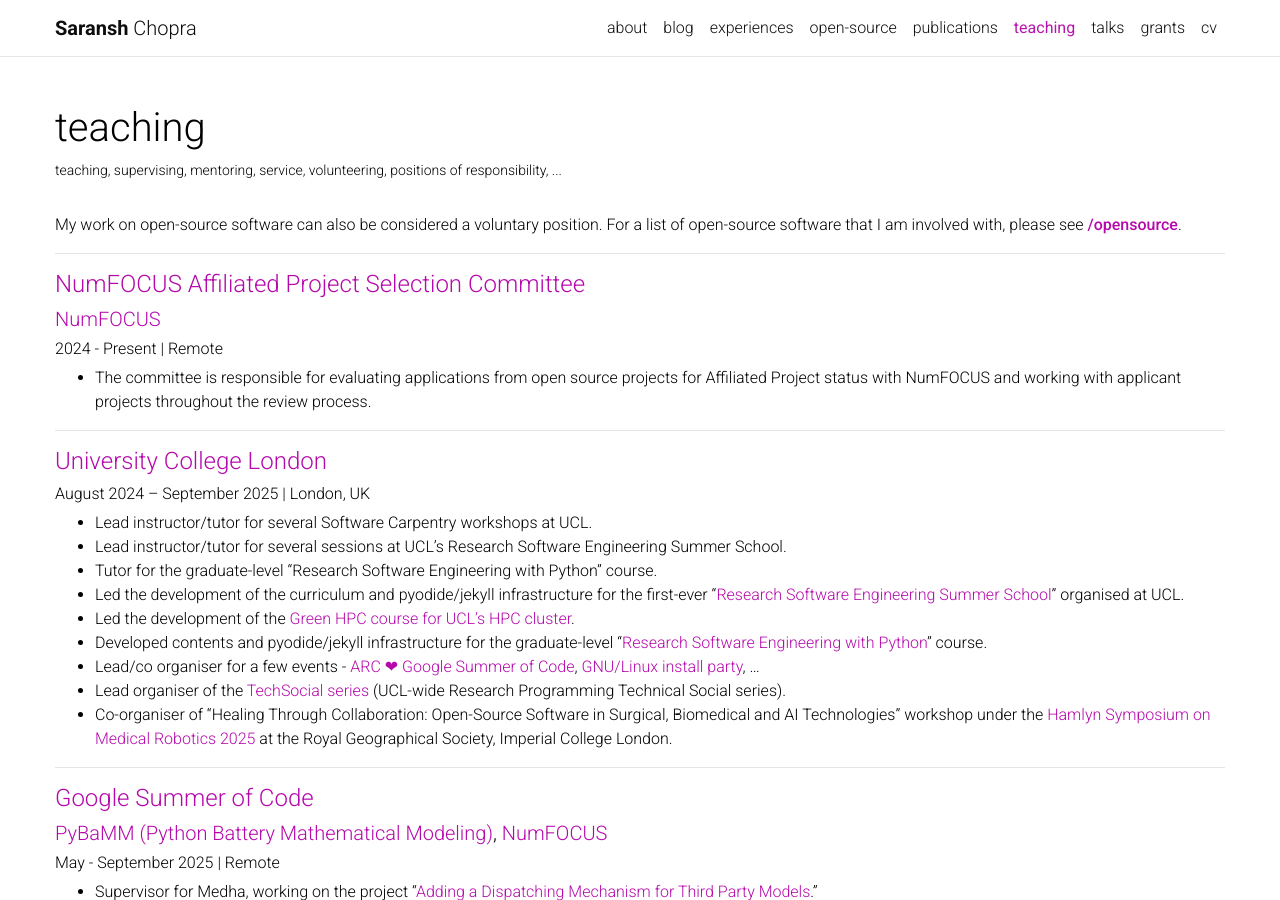
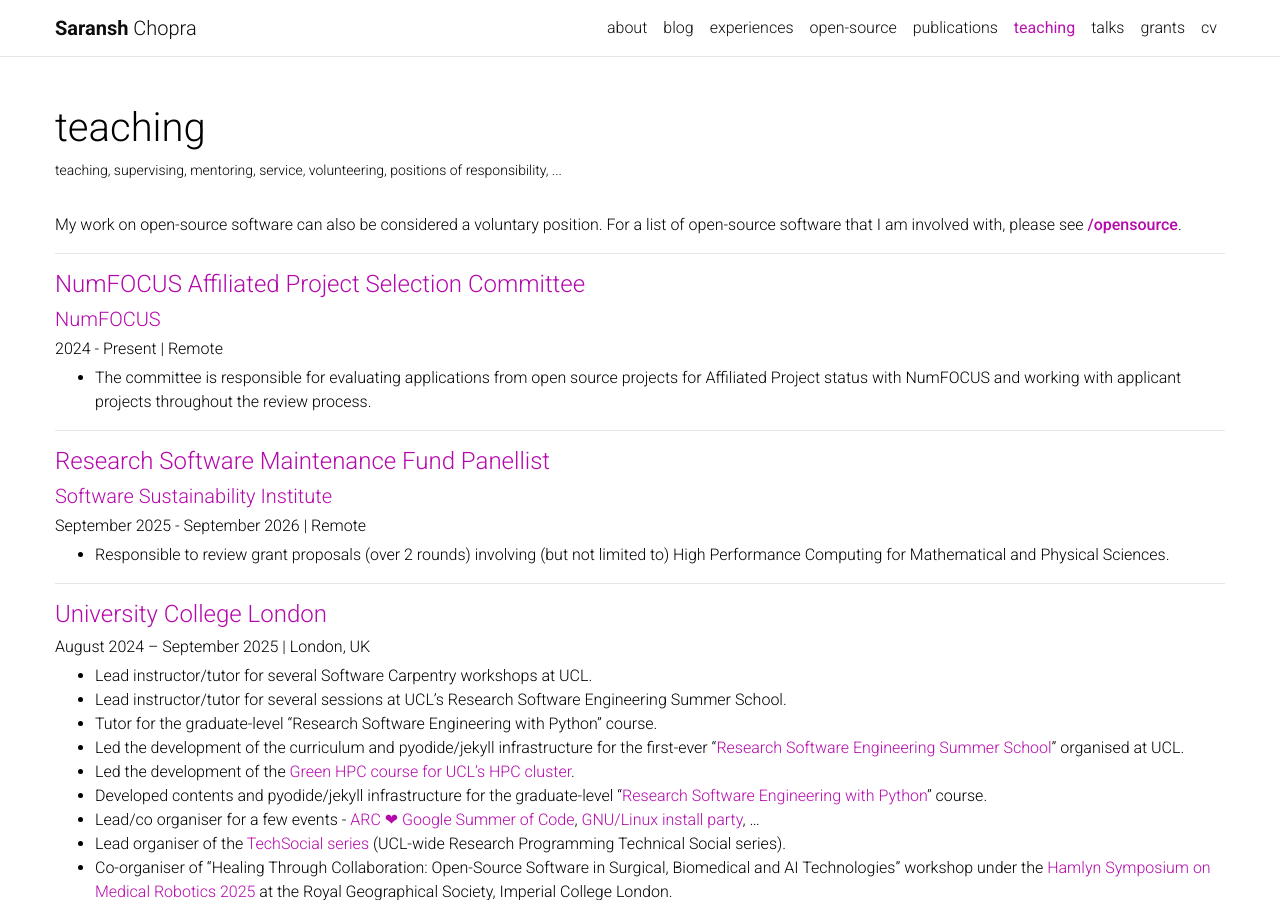
Before and after one commit to Saransh-cpp/Saransh-cpp.github.io, a Jekyll site: the page built from _pages/teach.md, in a window 1280 px wide and 900 px high. Built offline with Jekyll 4.4.1, drawn with Linux system fonts in a browser that asks for light colours; comment, search, counter and statistics services are not loaded; a style sheet for code colours, icons or effects is not loaded.

Commit message:
add rsmf panellist

```diff
--- a/_pages/teach.md
+++ b/_pages/teach.md
@@ -17,6 +17,14 @@
 ###### 2024 - Present | Remote
 
 - The committee is responsible for evaluating applications from open source projects for Affiliated Project status with NumFOCUS and working with applicant projects throughout the review process.
+
+---
+
+#### [Research Software Maintenance Fund Panellist](https://www.software.ac.uk/programmes/research-software-maintenance-fund){:target="_blank"}
+##### [Software Sustainability Institute](https://www.software.ac.uk){:target="_blank"}
+###### September 2025 - September 2026 | Remote
+
+- Responsible to review grant proposals (over 2 rounds) involving (but not limited to) High Performance Computing for Mathematical and Physical Sciences.
 
 ---
 
```
